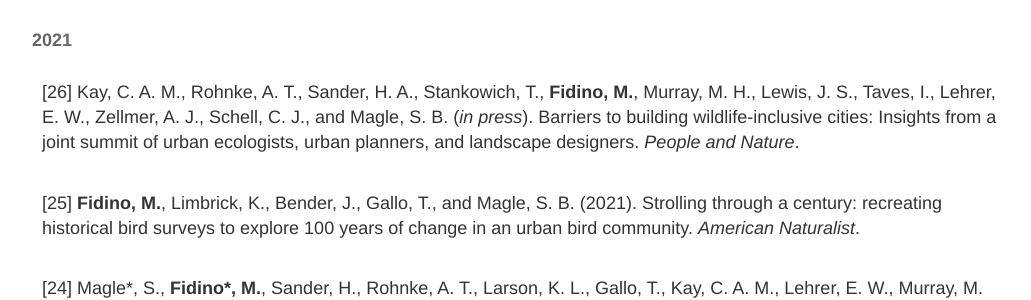
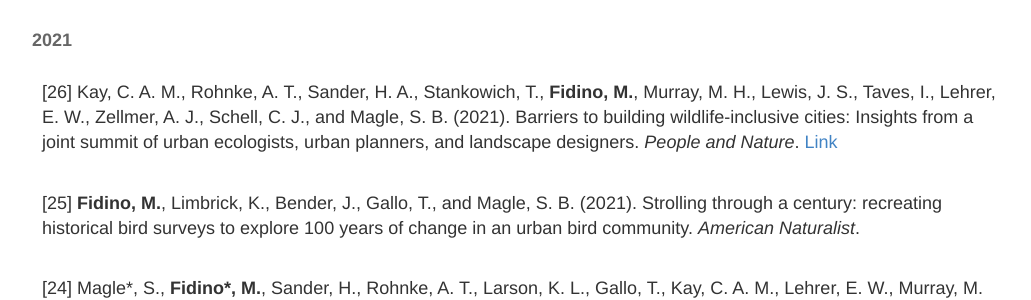
Before and after one commit to mfidino/mfidino.github.io, a Jekyll site: the page built from publications.md, in a window 1280 px wide and 900 px high, scrolled down 338 px. Shown: the part 178-478 px from the top of the window, without its empty margins (118-1149 px from the left). Built offline with Jekyll 4.4.1, drawn with Linux system fonts in a browser that asks for light colours.

Commit message:
paper published

```diff
--- a/publications.md
+++ b/publications.md
@@ -17,7 +17,7 @@
 
 #### 2021
 
-[26] Kay, C. A. M., Rohnke, A. T., Sander, H. A., Stankowich, T., **Fidino, M.**, Murray, M. H., Lewis, J. S., Taves, I., Lehrer, E. W., Zellmer, A. J., Schell, C. J., and Magle, S. B. (*in press*). Barriers to building wildlife-inclusive cities: Insights from a joint summit of urban ecologists, urban planners, and landscape designers. *People and Nature*.
+[26] Kay, C. A. M., Rohnke, A. T., Sander, H. A., Stankowich, T., **Fidino, M.**, Murray, M. H., Lewis, J. S., Taves, I., Lehrer, E. W., Zellmer, A. J., Schell, C. J., and Magle, S. B. (2021). Barriers to building wildlife-inclusive cities: Insights from a joint summit of urban ecologists, urban planners, and landscape designers. *People and Nature*. [Link](https://besjournals.onlinelibrary.wiley.com/doi/10.1002/pan3.10283)
 
 [25] **Fidino, M.**,  Limbrick, K., Bender, J., Gallo, T., and Magle, S. B. (2021). Strolling through a century: recreating historical bird surveys to explore 100 years of change in an urban bird community. *American Naturalist*.
 
```
Also changed, not shown: 1 other file.
